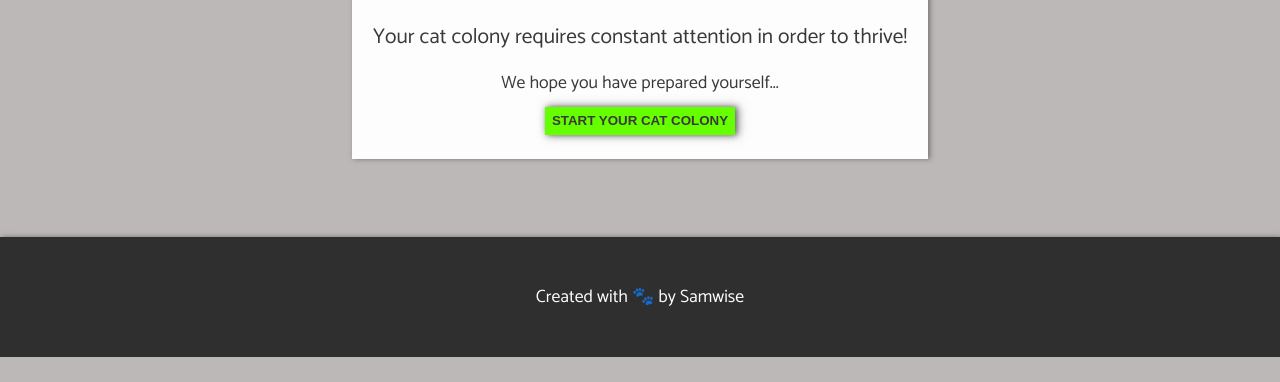
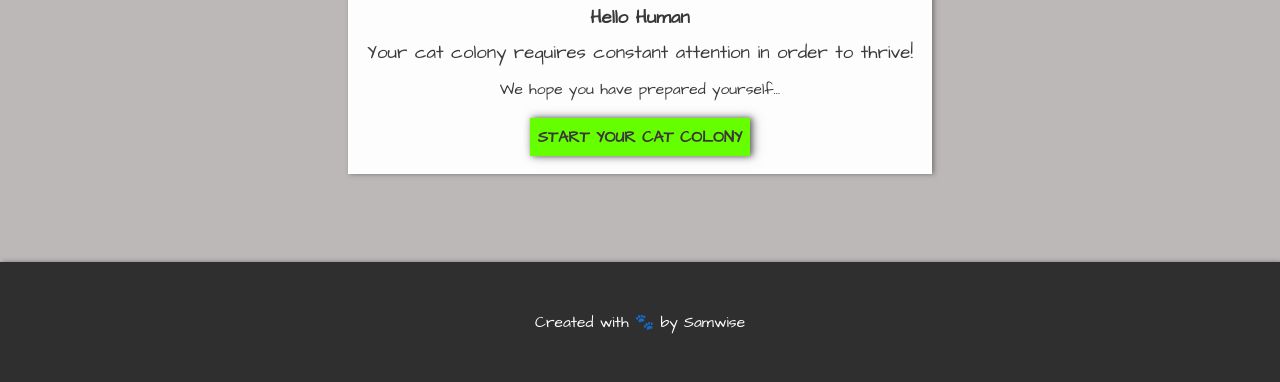
Before and after one commit to SamLimpic/moody-kittens, a plain HTML site: page index.html in a window 1280 px wide. Shown: the part 446-828 px from the top of the page. Before the commit the page ends 803 px from the top, so only its background shows below. Drawn offline with Linux system fonts and the light colour scheme.

Commit message:
Damn you custom font!

```diff
--- a/app.js
+++ b/app.js
@@ -134,8 +134,8 @@ function drawKittens() {
     <p class = ${hidden}> <strong>Name:</strong> ${kitten.name} </p>
     <p class = ${hidden}> <strong>Mood:</strong> ${kitten.mood} </p>
     <p class = ${hidden}> <strong>Affection:</strong> ${kitten.affection} </p>
-    <p class = ${away}> <strong> ${kitten.name} has left you!</strong> </p>
-    <p class = ${win}> <strong>${kitten.name} is here to stay!</strong> </p>
+    <p class = ${away}> <strong> ${kitten.name} has gone to find a new colony!</strong> </p>
+    <p class = ${win}> <strong>${kitten.name} has found their forever home!</strong> </p>
     </label>
     <div class= "d-flex space-between ${hidden}">
         <button class= "btn-cancel shadow" id="pet-button" onclick="pet('${kitten.id}')"> <strong> PET </strong> </button>
@@ -143,11 +143,11 @@ function drawKittens() {
     </div>
     <div class= "d-flex justify-content-center ${adopt}">
          <form action="https://www.aspca.org/adopt-pet/adoptable-cats-your-local-shelter" target="_blank">
-         <button class = "shadow" type="submit"> <strong> You're ready to adopt your own kitten! </strong> </button>
+         <button class = "shadow" type="submit"> <strong> You're ready to adopt your very own kitten! </strong> </button>
          </form>
     </div>
     <div class= "d-flex justify-content-center ${release}">
-         <button class= "btn-cancel shadow" id="pet-button" onclick="removeKitten('${kitten.id}')"> <strong> Make room for more kittens! </strong> </button>
+         <button class= "btn-cancel shadow" id="pet-button" onclick="removeKitten('${kitten.id}')"> <strong> Time to make room for some more kittens! </strong> </button>
     </div>
    </div>
   `
--- a/index.html
+++ b/index.html
@@ -7,7 +7,8 @@
   <meta http-equiv="X-UA-Compatible" content="ie=edge">
   <title>Moody Kittens | CodeWorks</title>
   <link rel="shortcut icon" href="moody-logo.png" type="image/x-icon">
-  <link href="https://fonts.googleapis.com/css?family=Catamaran&display=swap" rel="stylesheet">
+  <link rel="preconnect" href="https://fonts.gstatic.com">
+  <link href="https://fonts.googleapis.com/css2?family=Architects+Daughter&display=swap" rel="stylesheet">
   <link rel="stylesheet" href="style.css">
 </head>
 
@@ -24,7 +25,7 @@
     </form>
   </header>
   <main class="container">
-    <div id="welcome" class="d-flex justify-content-center">
+    <div id="welcome" class="mt-3 d-flex justify-content-center">
       <div class="card p-2 text-center w-50">
         <img src="moody-logo.png" height="250" alt="Moody Kittens">
         <div class="mt-2">
@@ -32,9 +33,9 @@
           <p>Your cat colony requires constant attention in order to thrive!</p>
           <small>We hope you have prepared yourself...</small>
           <br>
-          <button class="mt-1 shadow" id="get-started" onclick="getStarted()"></button>
+          <button class="mt-2 shadow standard-font" id="get-started" onclick="getStarted()"></button>
         </div>
-        <button class=" mt-2 btn-cancel hidden shadow" id="release" onclick="releaseKittens()"></button>
+        <button class=" mt-3 btn-cancel hidden shadow standard-font" id="release" onclick="releaseKittens()"></button>
       </div>
     </div>
     <div>
--- a/style.css
+++ b/style.css
@@ -4,7 +4,7 @@
 :root{
   --primary: #8ace5c;
   --primary-lighten: #66ff00;
-  --primary-darken: #60b329;
+  --primary-darken: #55a023;
   --bg: #bdb8b8;
   --shadow: 2px 0 5px rgba(49, 49, 49, 0.5);
   --corners: 0;
@@ -13,18 +13,18 @@
   --dark-lighten: #464141;
   --light: #fdfdfd;
   --danger: #ff0000;
-  --danger-darken: #bd2626;
+  --danger-darken: #a52222;
   --bold: font-weight: bold;
 }
 
 body{
   background-color: var(--bg);
-  font-size: 16pt;
+  font-size: 14pt;
   color: var(--text-color);
   margin: 0;
   padding: 0;
   height: 100%;
-  font-family: 'Catamaran', sans-serif;
+  font-family: 'Architects Daughter', cursive;
 }
 
 header{
@@ -83,6 +83,7 @@ button{
   cursor: pointer;
   padding: .5em;
   font-weight: bold;
+  font-family: inherit;
 }
 button:focus{
   outline: none;
@@ -152,7 +153,7 @@ button.btn-special:hover{
 }
 
 .kitten-card{
-  width: 8em;
+  width: 10em;
 }
 
 .shadow{
@@ -201,6 +202,14 @@ button.btn-special:hover{
 .text-green{
   color: var(--primary-lighten);
   text-align: center;
+}
+
+.text-center{
+  text-align: center;
+}
+
+.standard-font{
+  font-size: 12pt;
 }
 
 .d-flex{
@@ -280,10 +289,6 @@ button.btn-special:hover{
   padding-bottom: 1.5em;
 }
 
-.text-center{
-  text-align: center;
-}
-
 .action{
   cursor: pointer;
   transition: all .3s linear;
```
